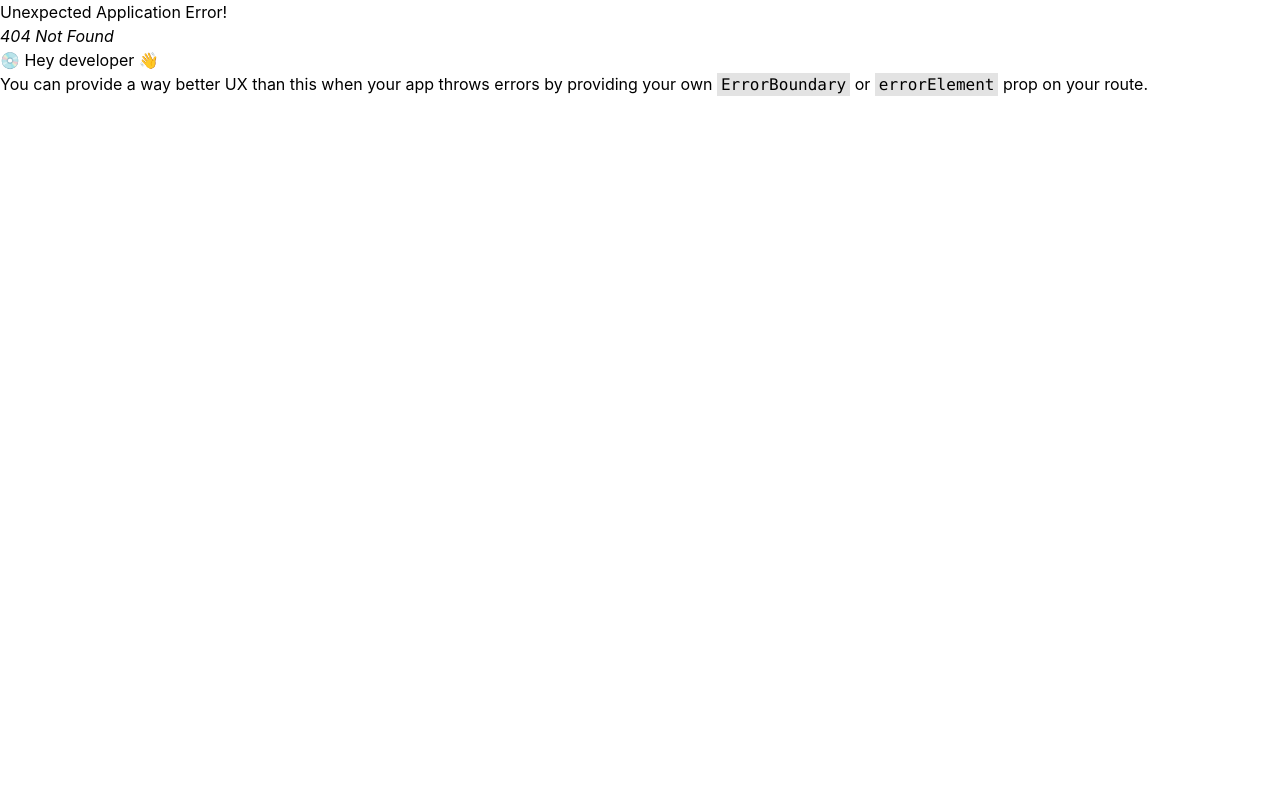
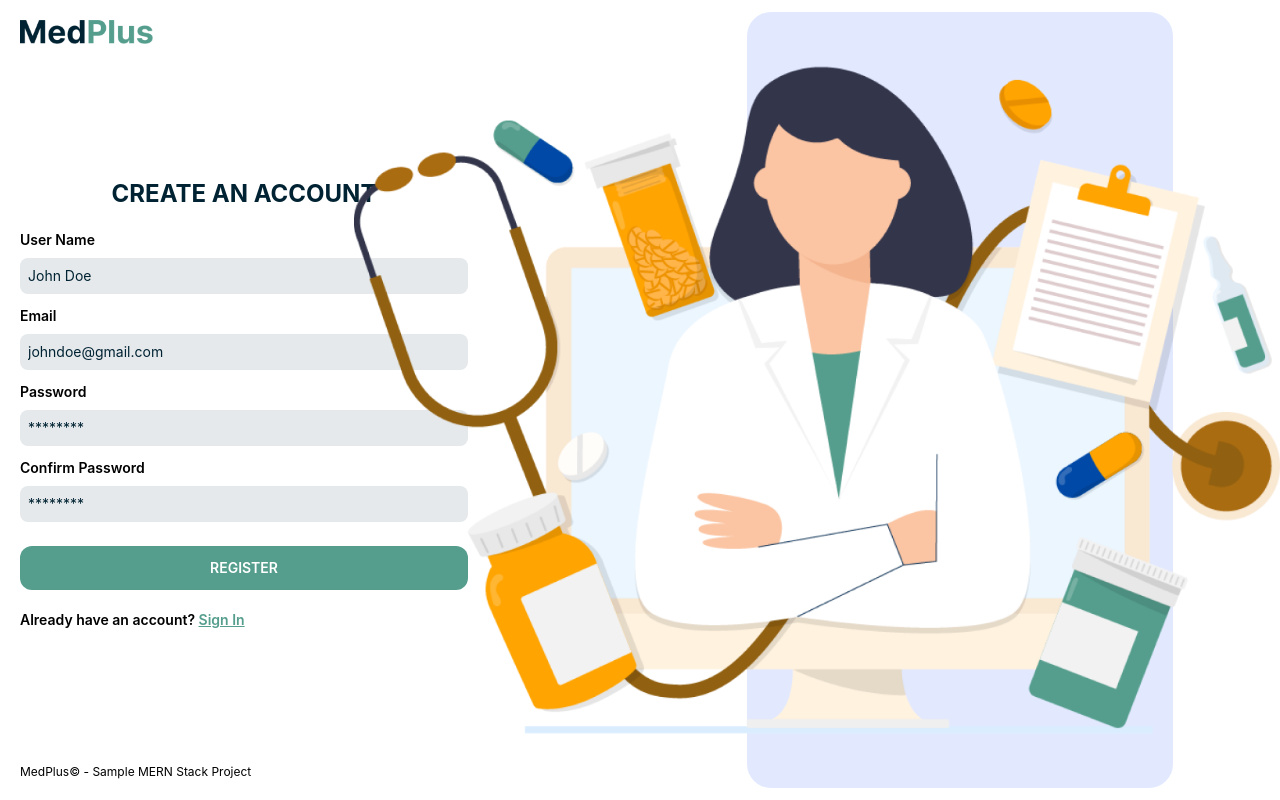
Before and after one commit to samindika97/MedPlus, a React (Create React App) app in the folder frontend/: page /register in a window 1280 px wide. Before the commit this address had no page. Built offline with nearby package versions, Linux system fonts and the light colour scheme.

Commit message:
sign in  and register pages

```diff
--- /dev/null
+++ b/frontend/src/pages/Register.jsx
@@ -0,0 +1,143 @@
+import React, { useState, useEffect } from "react";
+import { Link } from "react-router-dom";
+import axios from "axios";
+import { Formik, Form, useField } from "formik";
+import * as Yup from "yup";
+
+import doctorVector from "../assets/SignInPageVector.png";
+import medPlusLogo from "../assets/MedPlusLogo.png";
+
+export const TextInput = ({ label, ...props }) => {
+  const [field, meta] = useField(props);
+
+  const inputModifiedClasses = `text-input w-full rounded-lg p-2 mb-3 outline-none bg-lightGrey placeholder:text-blue placeholder:text-sm text-sm ${
+    meta.touched && meta.error ? "border-2 border-red" : ""
+  }`;
+
+  return (
+    <>
+      <label className="mb-2 font-semibold text-sm" htmlFor={props.id || props.name}>
+        {label}
+      </label>
+      <input className={inputModifiedClasses} {...field} {...props} />
+      {meta.touched && meta.error ? (
+        <div className="error -mt-2 mb-1 font-bold text-red">{meta.error}</div>
+      ) : null}
+    </>
+  );
+};
+
+const Register = () => {
+  const [message, setMessage] = useState(null);
+
+  return (
+    <div className="flex h-screen w-screen">
+      <div className="flex w-1/2 flex-col justify-between p-5">
+        <div className="">
+          <img src={medPlusLogo} alt="MedPlus Logo" className="h-6" />
+        </div>
+        <div className="max-w-md">
+          <h3 className="mb-5 text-center text-2xl font-bold uppercase text-blue">
+            create an account
+          </h3>
+          <Formik
+            initialValues={{
+              email: "",
+              username: "",
+              password: "",
+              confirmPassword: "",
+            }}
+            validationSchema={Yup.object({
+              email: Yup.string()
+                .email("Invalid email address")
+                .required("Required"),
+              username: Yup.string()
+                .max(30, "Must be 30 characters or less")
+                .required("Required"),
+              password: Yup.string()
+                .required("Required")
+                .min(8, "Your password is too short.")
+                .matches(
+                  /^(?=.*[a-z])(?=.*[A-Z])(?=.*\d)(?=.*[@$!%*?&])[A-Za-z\d@$!%*?&]+$/,
+                  "Password must contain at least one uppercase letter, one lowercase letter, one numeral, and one symbol.",
+                ),
+              confirmPassword: Yup.string()
+                .required("Required")
+                .oneOf([Yup.ref("newPassword"), null], "Passwords must match"),
+            })}
+            onSubmit={(values, { setSubmitting, resetForm }) => {
+              //   addDisease(values.name, values.content, values.symptoms);
+              setSubmitting(false);
+              resetForm({});
+            }}
+          >
+            <Form className="mt-3 flex w-full flex-col">
+              <TextInput
+                label="User Name"
+                name="text"
+                type="username"
+                placeholder="John Doe"
+              />
+
+              <TextInput
+                label="Email"
+                name="email"
+                type="text"
+                placeholder="johndoe@gmail.com"
+              />
+
+              <TextInput
+                label="Password"
+                name="password"
+                type="password"
+                placeholder="********"
+              />
+
+              <TextInput
+                label="Confirm Password"
+                name="confirmPassword"
+                type="password"
+                placeholder="********"
+              />
+
+              {message && (
+                <div className="my-3 rounded-lg border border-red p-3 text-sm">
+                  <p className="text-red">{message}</p>
+                </div>
+              )}
+
+              <div className="mt-3 flex">
+                <button
+                  className="w-full rounded-xl border-none bg-teal p-3 outline-none"
+                  type="submit"
+                >
+                  <p className="font-semibold uppercase text-white text-sm">register</p>
+                </button>
+              </div>
+            </Form>
+          </Formik>
+
+          <p className="mt-5 text-sm font-semibold">
+            Already have an account?{" "}
+            <Link to="/register">
+              <span className="capitalize text-teal underline">sign in</span>
+            </Link>
+          </p>
+        </div>
+        <p className="text-xs capitalize">
+          MedPlus&copy; - sample MERN stack project
+        </p>
+      </div>
+      <div className="flex w-1/2 items-center justify-center py-3">
+        <div className="bg-babyBlue h-full w-2/3 rounded-3xl"></div>
+        <img
+          src={doctorVector}
+          alt="doctor vector"
+          className="absolute right-0 top-1/2 h-5/6  -translate-y-1/2"
+        />
+      </div>
+    </div>
+  );
+};
+
+export default Register;
--- /dev/null
+++ b/frontend/src/pages/SignIn.jsx
@@ -0,0 +1,117 @@
+import React, { useState, useEffect } from "react";
+import { Link } from "react-router-dom";
+import axios from "axios";
+import { Formik, Form, useField } from "formik";
+import * as Yup from "yup";
+
+import doctorVector from "../assets/SignInPageVector.png";
+import medPlusLogo from "../assets/MedPlusLogo.png";
+
+export const TextInput = ({ label, ...props }) => {
+  const [field, meta] = useField(props);
+
+  const inputModifiedClasses = `text-input w-full rounded-lg p-3 mb-3 outline-none bg-lightGrey placeholder:text-blue ${
+    meta.touched && meta.error ? "border-2 border-red" : ""
+  }`;
+
+  return (
+    <>
+      <label className="mb-2 font-semibold" htmlFor={props.id || props.name}>
+        {label}
+      </label>
+      <input className={inputModifiedClasses} {...field} {...props} />
+      {meta.touched && meta.error ? (
+        <div className="error -mt-2 mb-1 font-bold text-red">{meta.error}</div>
+      ) : null}
+    </>
+  );
+};
+
+const SignIn = () => {
+  const [message, setMessage] = useState(null);
+
+  return (
+    <div className="flex h-screen w-screen">
+      <div className="flex w-1/2 flex-col justify-between p-5">
+        <div className="">
+          <img src={medPlusLogo} alt="MedPlus Logo" className="h-6" />
+        </div>
+        <div className="max-w-md">
+          <h3 className="mb-5 text-center text-3xl font-bold uppercase text-blue">
+            sign in
+          </h3>
+          <Formik
+            initialValues={{
+              email: "",
+              password: "",
+            }}
+            validationSchema={Yup.object({
+              email: Yup.string()
+                .email("Invalid email address")
+                .required("Required"),
+              password: Yup.string().required("Required"),
+            })}
+            onSubmit={(values, { setSubmitting, resetForm }) => {
+              //   addDisease(values.name, values.content, values.symptoms);
+              setSubmitting(false);
+              resetForm({});
+            }}
+          >
+            <Form className="mt-3 flex w-full flex-col">
+              <TextInput
+                label="Email"
+                name="email"
+                type="text"
+                placeholder="johndoe@gmail.com"
+              />
+
+              <TextInput
+                label="Password"
+                name="password"
+                type="password"
+                placeholder="********"
+              />
+
+              {message && (
+                <div className="my-3 rounded-lg border border-red p-3 text-sm">
+                  <p className="text-red">{message}</p>
+                </div>
+              )}
+
+              <div className="mt-3 flex">
+                <button
+                  className="w-full rounded-xl border-none bg-teal p-3 outline-none"
+                  type="submit"
+                >
+                  <p className="font-semibold uppercase text-white">sign in</p>
+                </button>
+              </div>
+            </Form>
+          </Formik>
+
+          <p className="mt-5 text-sm font-semibold">
+            New to MedPlus?{" "}
+            <Link to="/register">
+              <span className="capitalize text-teal underline">
+                create account
+              </span>
+            </Link>
+          </p>
+        </div>
+        <p className="text-xs capitalize">
+          MedPlus&copy; - sample MERN stack project
+        </p>
+      </div>
+      <div className="flex w-1/2 items-center justify-center py-3">
+        <div className="bg-babyBlue h-full w-2/3 rounded-3xl"></div>
+        <img
+          src={doctorVector}
+          alt="doctor vector"
+          className="absolute right-0 top-1/2 h-5/6  -translate-y-1/2"
+        />
+      </div>
+    </div>
+  );
+};
+
+export default SignIn;
--- a/frontend/tailwind.config.js
+++ b/frontend/tailwind.config.js
@@ -8,6 +8,7 @@ module.exports = {
       white: "#ffffff",
       black: "#000000",
       blue: "#002333",
+      babyBlue: "#E2E9FF",
       teal: "#559E8D",
       mintGreen: "#ACE8B5",
       red: "#8B0000",
```
Also changed, not shown: frontend/src/App.js (+10 -0 lines), frontend/src/assets/SignInPageVector.png (added).
